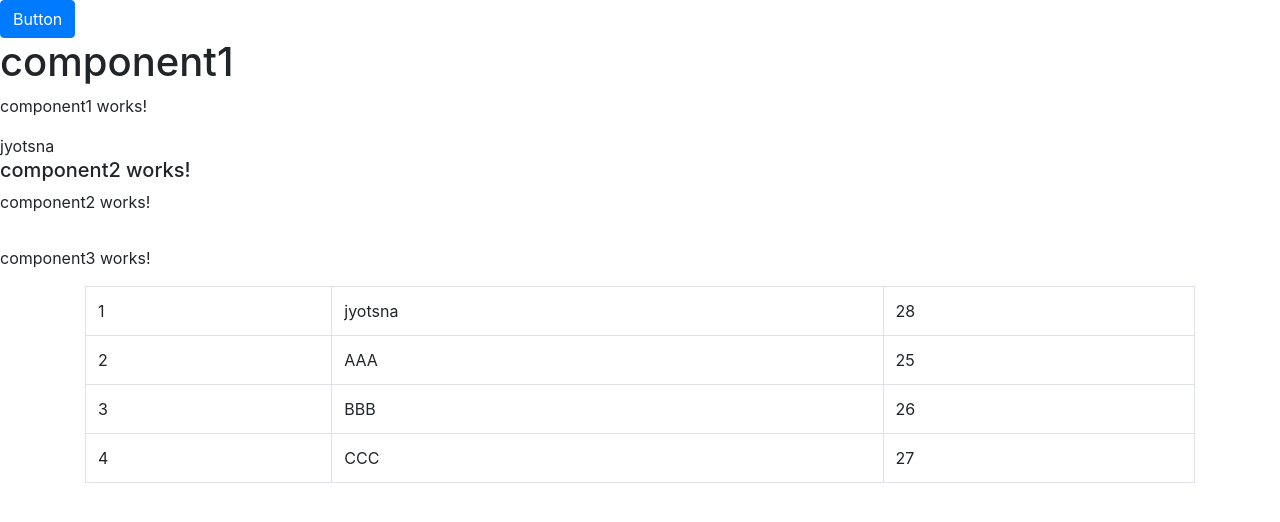
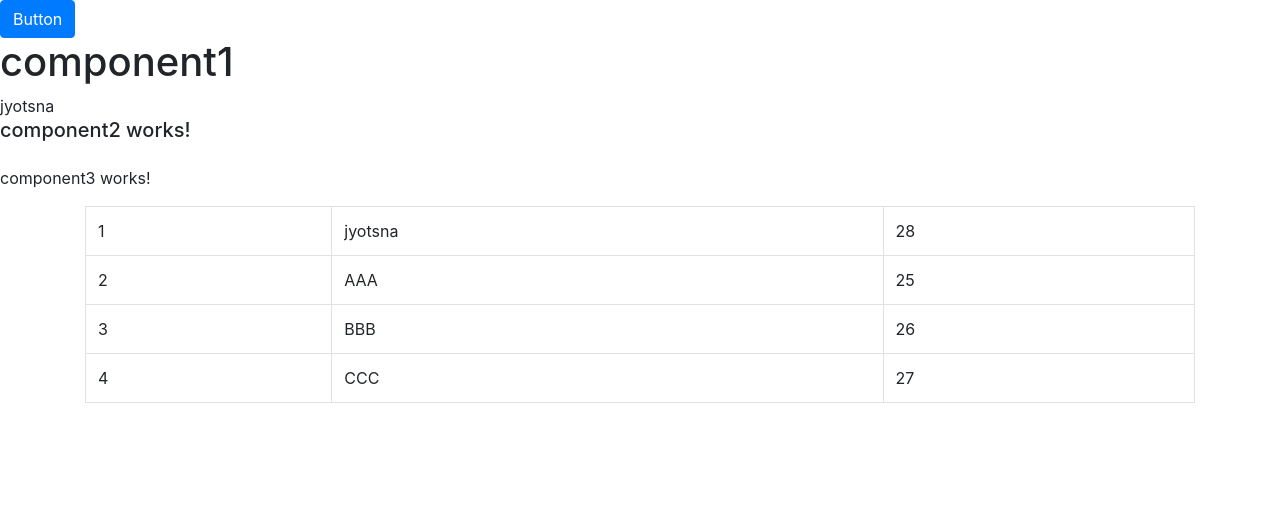
Before and after one commit to jyotsna1993/project-1, an Angular app: page / in a window 1280 px wide. Shown: the top 522 px of the page. Built offline with nearby package versions, Linux system fonts and the light colour scheme; no server answers.

Commit message:
FinalCommit

```diff
--- a/src/app/component1/component1.component.html
+++ b/src/app/component1/component1.component.html
@@ -1,3 +1,3 @@
 <h1>component1</h1>
-<p>component1 works!</p>
+
 {{a}}
--- a/src/app/component2/component2.component.html
+++ b/src/app/component2/component2.component.html
@@ -1,5 +1,5 @@
 <h5>component2 works!</h5>
-<p>component2 works!</p>
+
 <div class="container">
     <table class="table table-bordered">
         <tr *ngFor = "let a of c">
```
